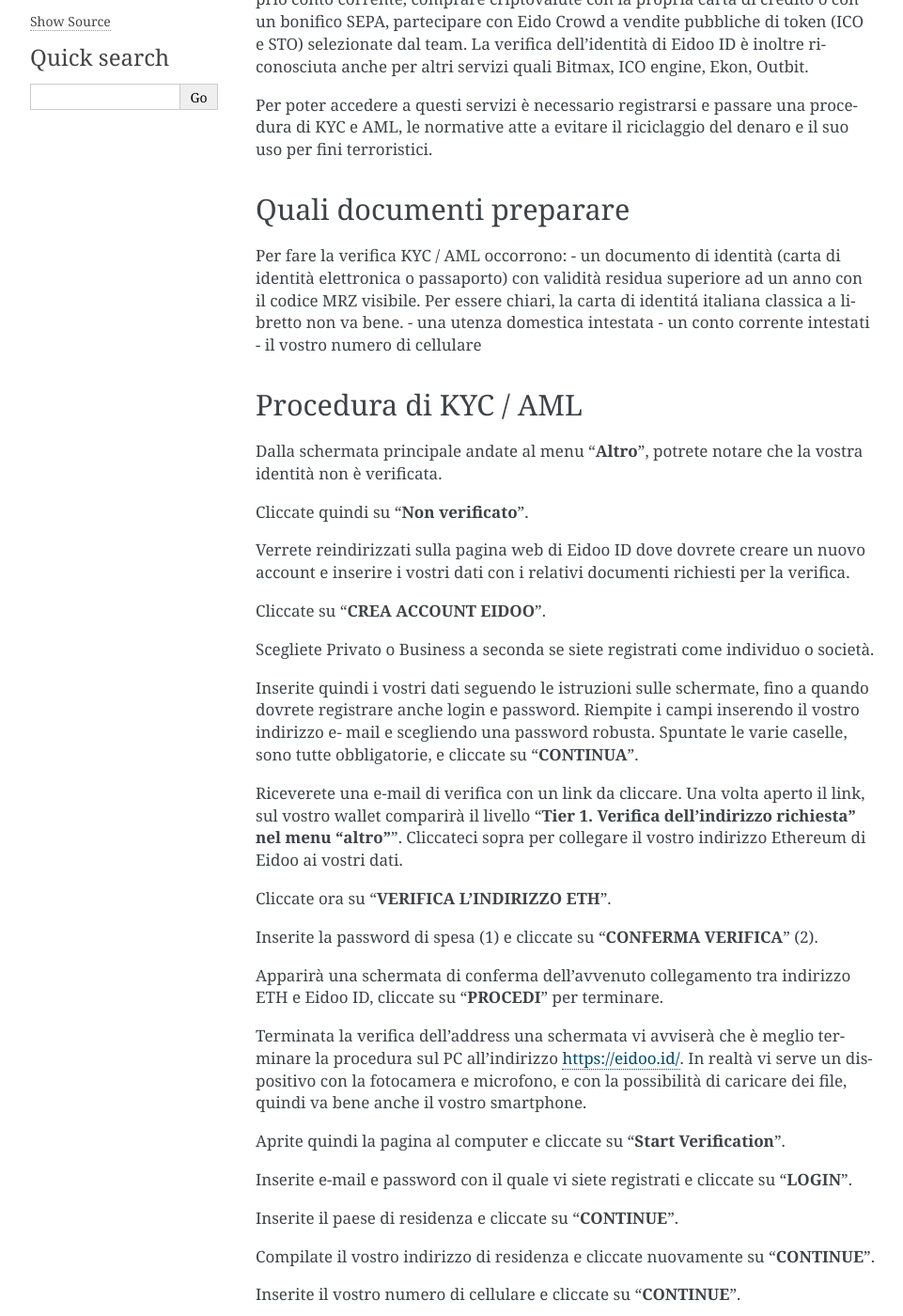
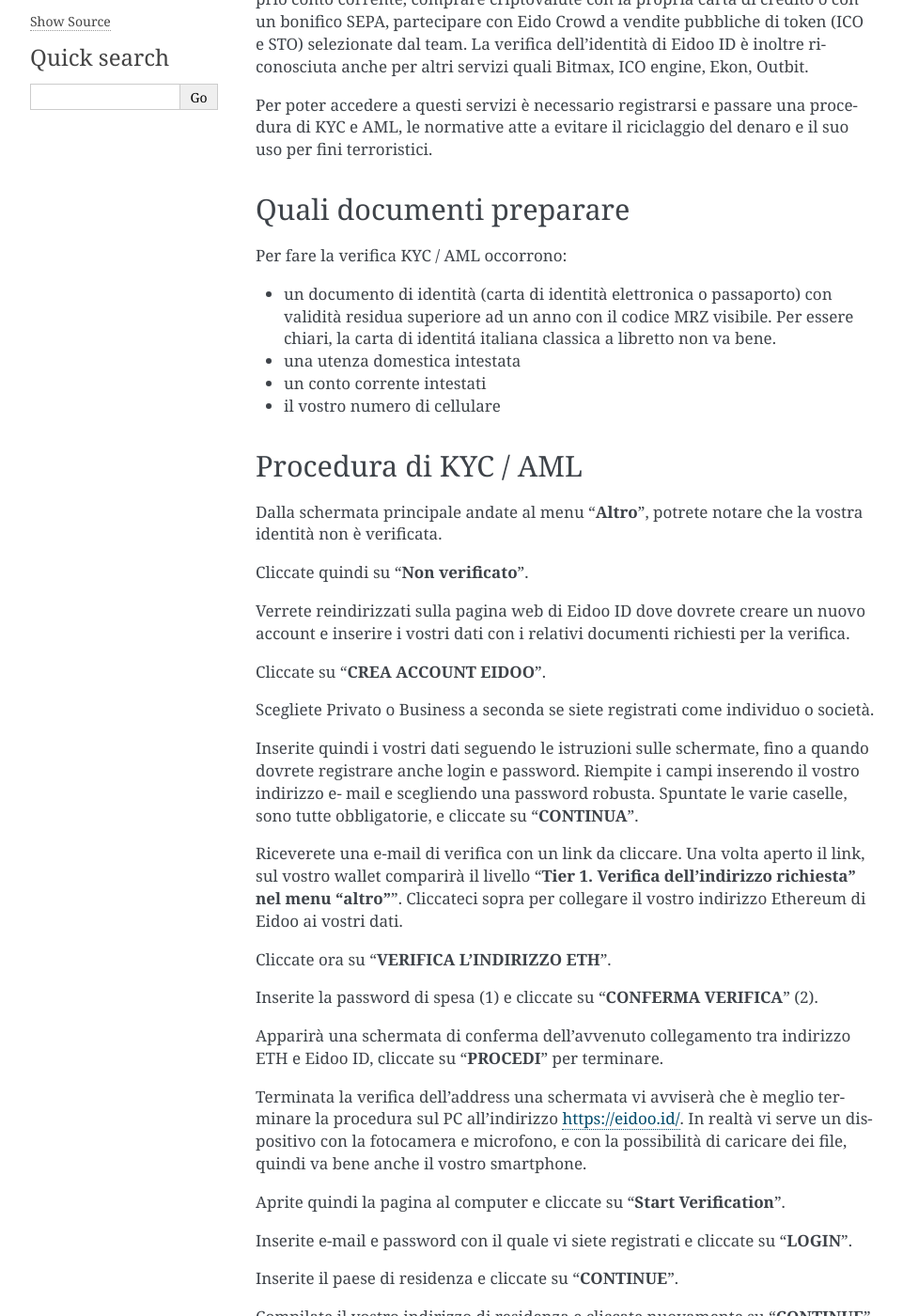
Before and after one commit to bloxster/eidoo, a Sphinx documentation site: the page built from docs/kyc.rst, in a window 1280 px wide and 1400 px high, scrolled down 243 px. Shown: the whole window at 94% size, without its empty margins (148-1109 px from the left). Built offline with Sphinx 7.4.7, drawn with Linux system fonts in a browser that asks for light colours; some of the changed text lies outside the part shown.

Commit message:
Update kyc.rst

```diff
--- a/docs/kyc.rst
+++ b/docs/kyc.rst
@@ -11,6 +11,7 @@
 -------------------------
 
 Per fare la verifica KYC / AML occorrono:
+
 - un documento di identità (carta di identità elettronica o passaporto) con validità residua superiore ad un anno con il codice MRZ visibile. Per essere chiari, la carta di identitá italiana classica a libretto non va bene.
 - una utenza domestica intestata
 - un conto corrente intestati
@@ -108,9 +109,10 @@
 
 
 Procedete con l’acquisizione delle immagini che vengono richieste:
-•	la pagina principale del documento di identità;
-•	un selfie;
-•	una registrazione video.
+
+- la pagina principale del documento di identità;
+- un selfie;
+-	una registrazione video.
 
 Alla fine sarà attivata la procedura di verifica, e una volta terminata riceverete una email di conferma. Sarete quindi verificati “**Tier 1**” che vi permette di investire fino a 5000 CHF e a seconda di quanto volete investire potrete decidere di procedere alla verifica Tier 2 (limite di 500'000 CHF) e Tier 3 (più di 500'000 CHF).
 
```
